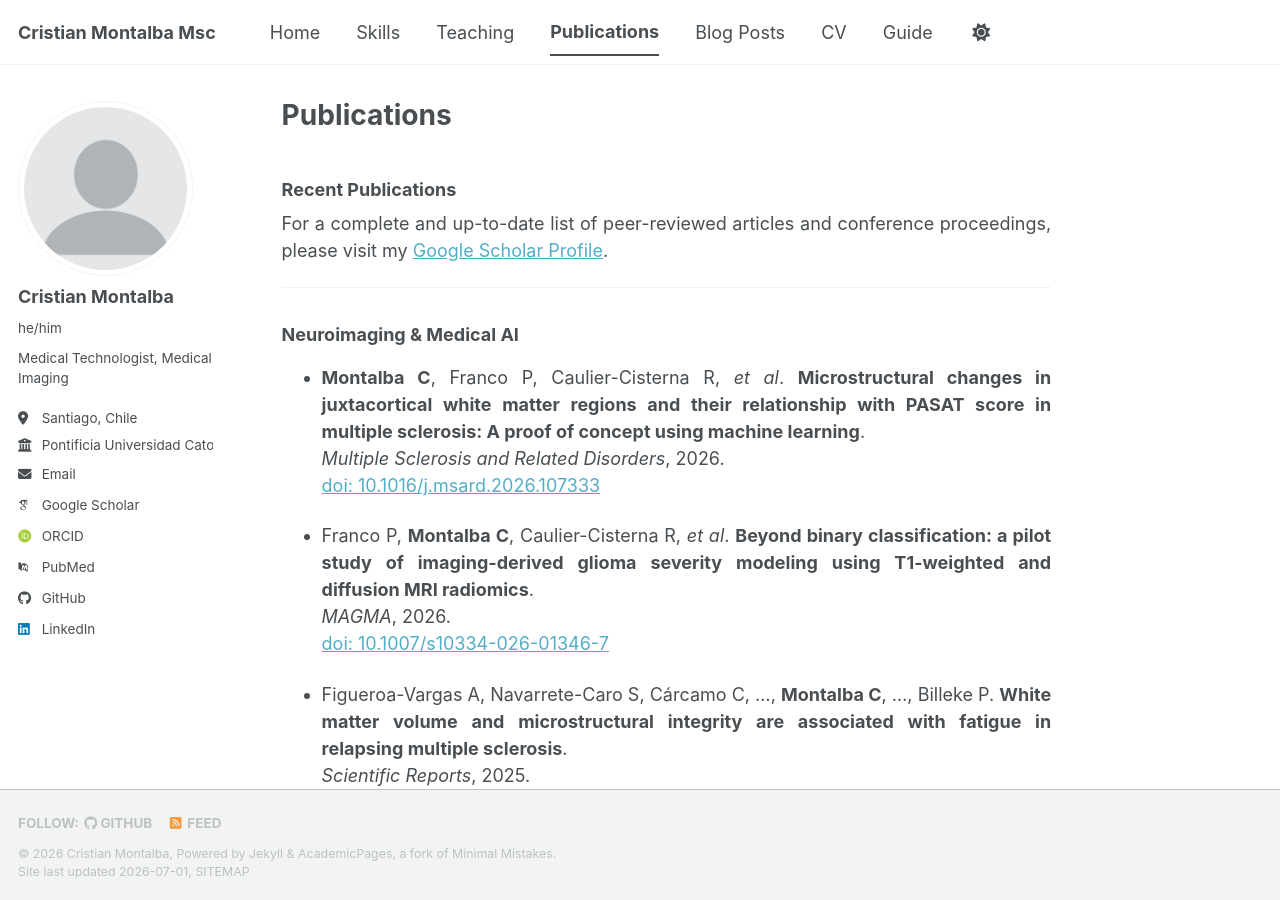
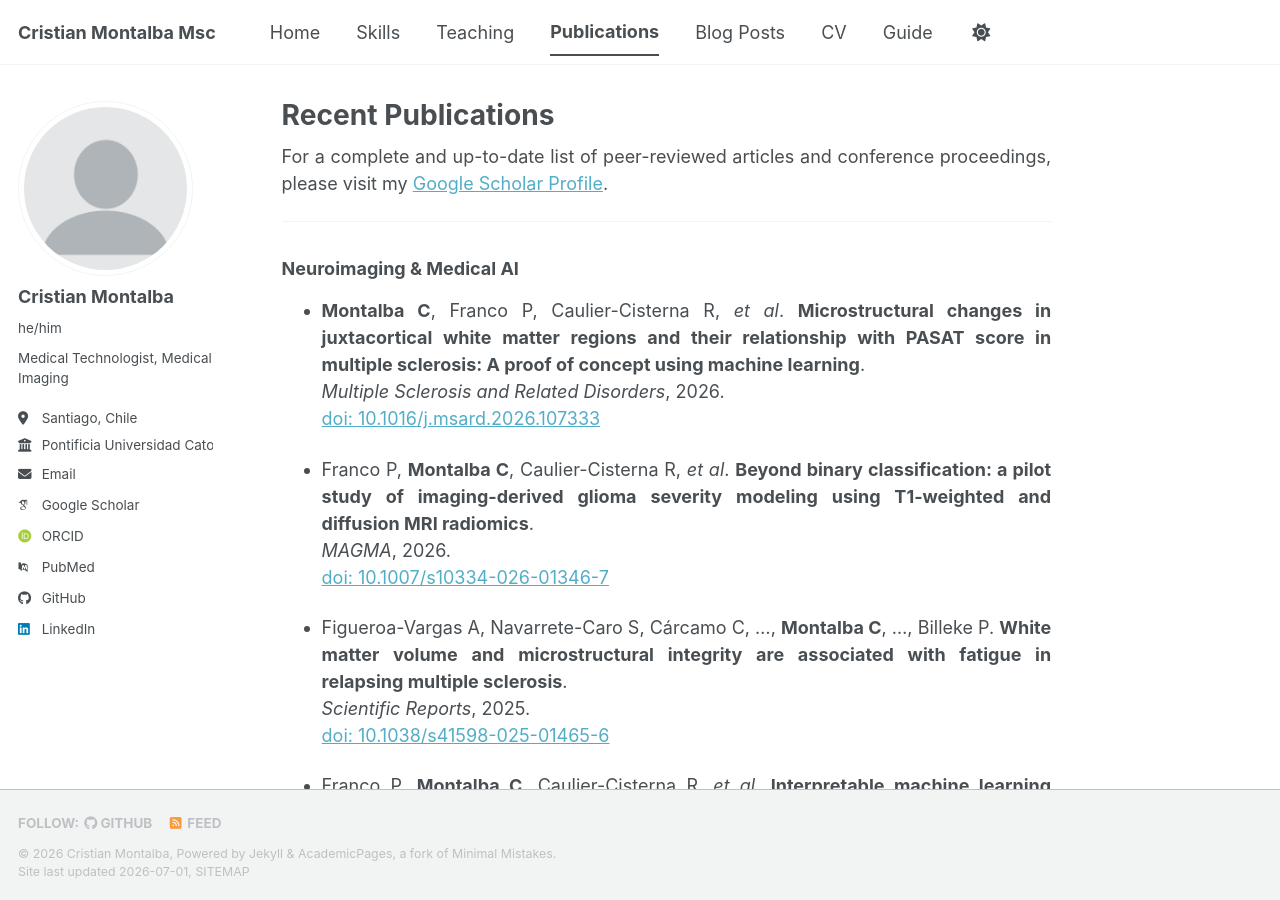
Before and after one commit to cristianmontalba/cristianmontalba.github.io, a Jekyll site: the page built from _pages/publications.md, in a window 1280 px wide and 900 px high. Built offline with Jekyll 4.4.1, drawn with Linux system fonts in a browser that asks for light colours; some web fonts are replaced; a script bundle is joined from its source files by our own code; library files that are not in the unit come from our copies.

Commit message:
Update publications.md

```diff
--- a/_pages/publications.md
+++ b/_pages/publications.md
@@ -1,10 +1,9 @@
 ---
 layout: single
-title: "Publications"
+title: "Recent Publications"
 permalink: /publications/
 author_profile: true
 ---
-### Recent Publications
 
 {:.text-justify}
 For a complete and up-to-date list of peer-reviewed articles and conference proceedings, please visit my [Google Scholar Profile](https://scholar.google.com/citations?user=LJw53YQAAAAJ&hl=en).
```
